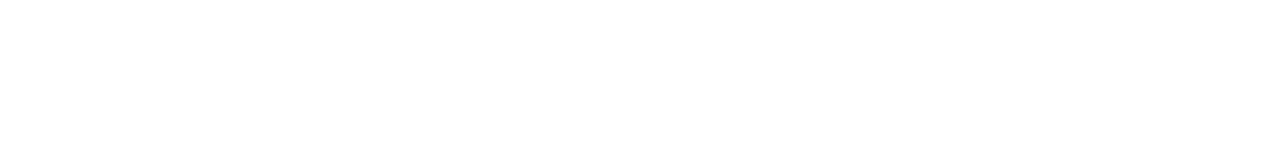
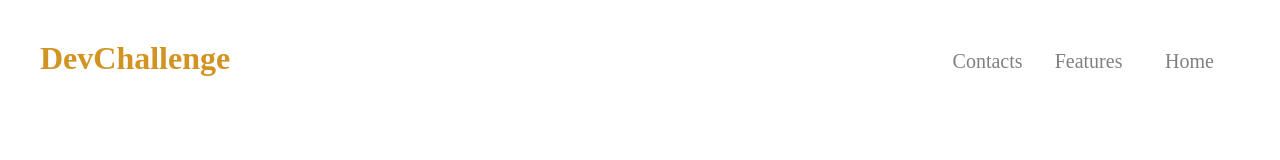
Before and after one commit to levyronaldz/Challenge, a plain HTML site: page index.html in a window 1280 px wide. Drawn offline with Linux system fonts and the light colour scheme.

Commit message:
header e estilização

```diff
--- a/css/style.css
+++ b/css/style.css
@@ -0,0 +1,49 @@
+*{
+    margin: 0;
+    padding: 0;
+    box-sizing: border-box;
+}
+
+header{
+	display: flex;
+	align-items: flex-start;
+	background-color: #ffffff;
+    padding: 40px;
+}
+
+header > a{
+	text-decoration: none;
+	color: rgb(209, 148, 34);
+	font-weight: 700;
+	font-size: 32px;
+}
+
+header nav{
+	list-style: none;
+	display: flex;
+    padding: 0;
+	flex-direction: row-reverse;
+	align-items: center;
+	width: 100%;
+}
+
+header nav li{
+	text-align: center;
+	width: 10%;
+}
+
+header nav li a{
+	display: inline-block;
+	padding: 10px 0;
+	width: 100%;
+	text-decoration: none;
+	color: gray;
+    font-size: 20px;
+}
+
+header nav li a:hover{
+	color: #ffffff;
+	background-color: gray;
+	border-radius: 3px;
+	transition: .5s;
+}
--- a/index.html
+++ b/index.html
@@ -9,7 +9,12 @@
 </head>
 <body>
     <header>
-
+        <a href="">DevChallenge</a>
+        <nav>
+            <li> <a href=""> Home </a></li>
+            <li> <a href=""> Features </a></li>
+            <li> <a href=""> Contacts </a></li>
+        </nav>
     </header>
     <main>
 
```
